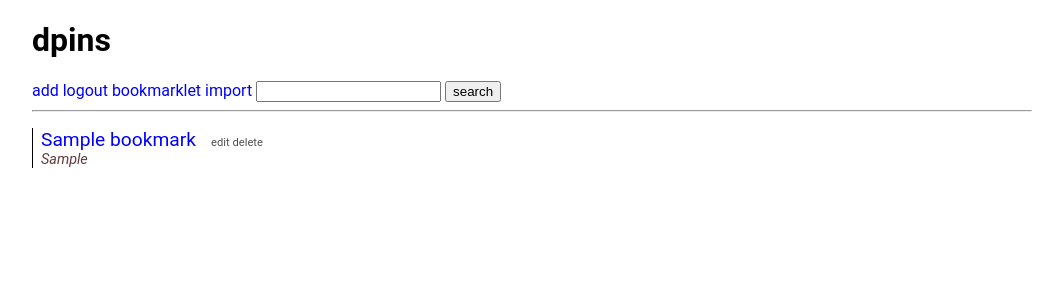
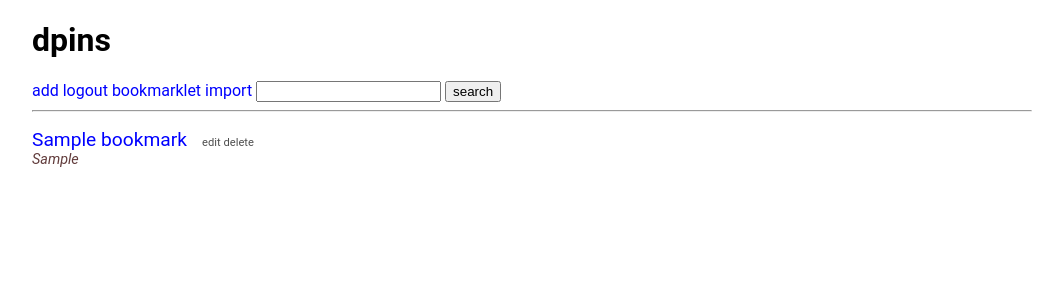
Before and after one commit to DominikM/dpins, a Django app: page /bm/ in a window 1280 px wide. Shown: the top 300 px of the page, without its empty margins (108-1171 px from the left). Run offline with Django 3.2, Linux system fonts and the light colour scheme; a user stored in the database is signed in; tables that the repository leaves empty hold one stand-in row (values such as "Sample post").

Commit message:
removed bar on left of bookmarks

```diff
--- a/bookmarks/static/bookmarks/main.css
+++ b/bookmarks/static/bookmarks/main.css
@@ -24,8 +24,6 @@ body {
     display: block;
     margin-top: 0.8em;
     margin-bottom: 0.8em;
-    border-left: 1px solid black;
-    padding-left: 0.5em;
 }
 
 .bm_commands {
```
